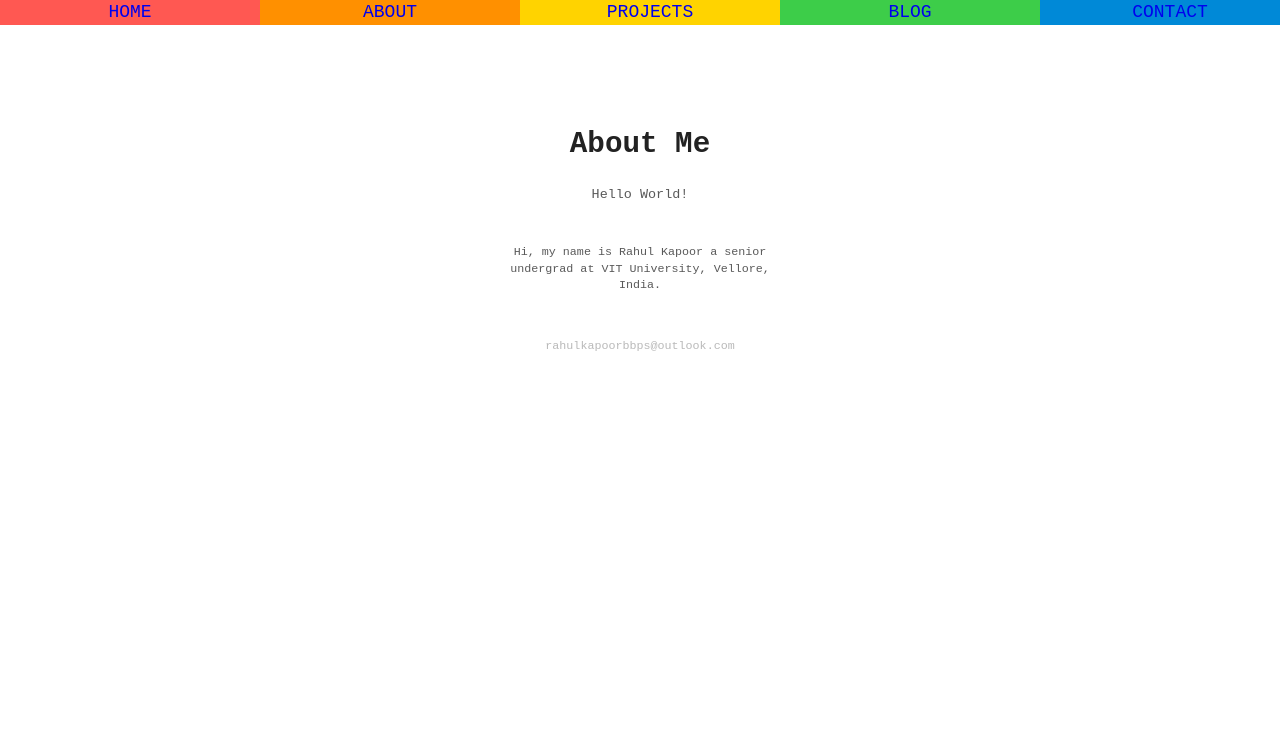
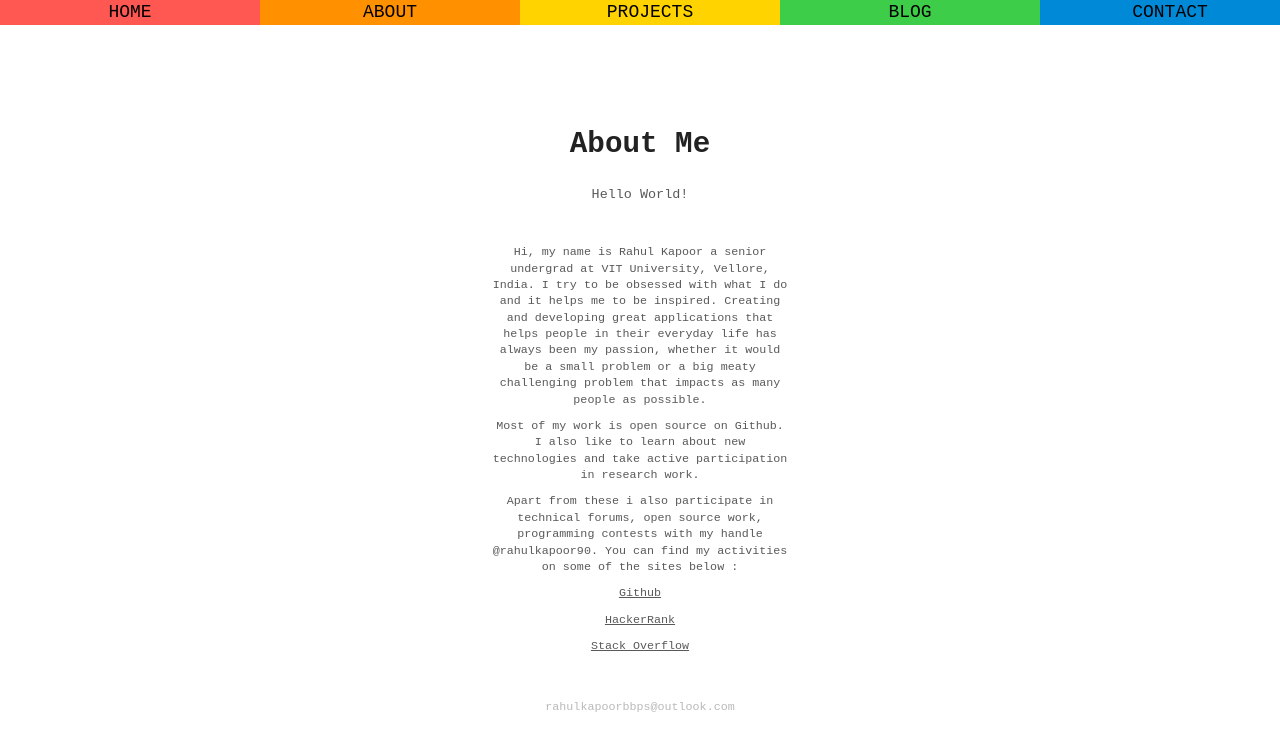
Before and after one commit to rahulkapoor90/rahulkapoor90.github.io, a Jekyll site: the page built from about/index.html, in a window 1280 px wide. Shown: the top 751 px of the page. Built offline with Jekyll 4.4.1, drawn with Linux system fonts in a browser that asks for light colours.

```diff
--- a/about/index.html
+++ b/about/index.html
@@ -7,10 +7,20 @@ title: Rahul Kapoor
         </div>
 
         <div id="projects">
-           <p>Hello World! </p><br>
+           <p>Hello World!</p><br>
             <ul>
-                <li>Hi, my name is Rahul Kapoor a senior undergrad at VIT University, Vellore, India. </li>
-            </ul>
+                <li>Hi, my name is Rahul Kapoor a senior undergrad at VIT University, Vellore, India. I try to be obsessed with what I do and it helps me to be inspired. Creating and developing great applications that helps people in their everyday life has always been my passion, whether it would be a small problem or a big meaty challenging problem that impacts as many people as possible.</li>
+                <li>
+                Most of my work is open source on Github. I also like to learn about new technologies and take active participation in research work.
+                </li>
+                <li>
+                Apart from these i also participate in technical forums, open source work, programming contests with my handle @rahulkapoor90. You can find my activities on some of the sites below :
+                </li>
+                <li><a href="https://www.github.com/rahulkapoor90">Github</a></li>
+                <li><a href="https://www.hackerrank.com/rahulkapoor90">HackerRank</a></li>
+                <li><a href="http://stackoverflow.com/users/3129176/rahul-kapoor">Stack Overflow</a></li>
+    <!--             <li><a href="http://stackoverflow.com/users/3129176/rahul-kapoor">HackerEarth</a></li>
+ -->            </ul>
 
         </div>
 
--- a/stylesheets/main.css
+++ b/stylesheets/main.css
@@ -619,6 +619,7 @@ input[type="email"]:focus:valid {
 #nav_link{
   text-decoration:none;
   font-size:18px;
+  color:black;
   text-align:center;
 }
 
```
Also changed, not shown: contact/index.html (added, +24 -0 lines).
